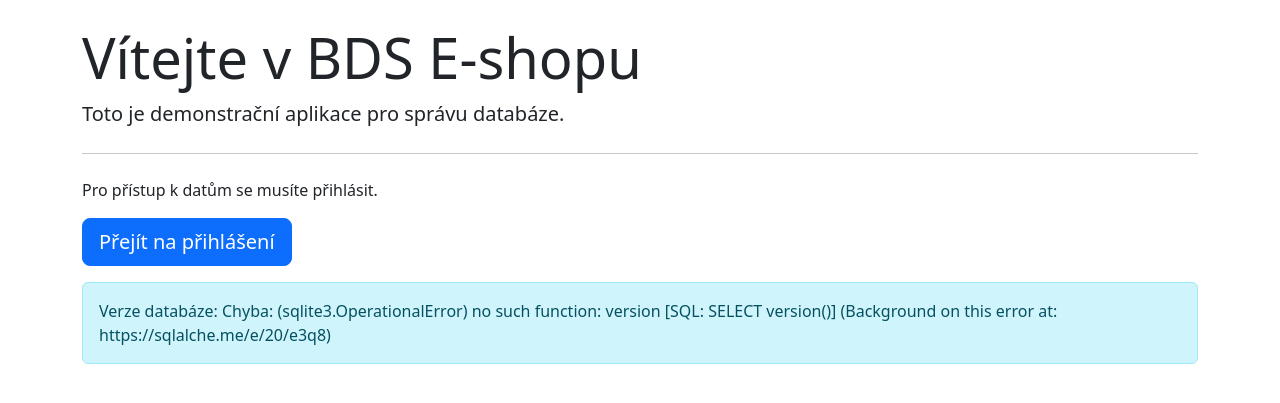
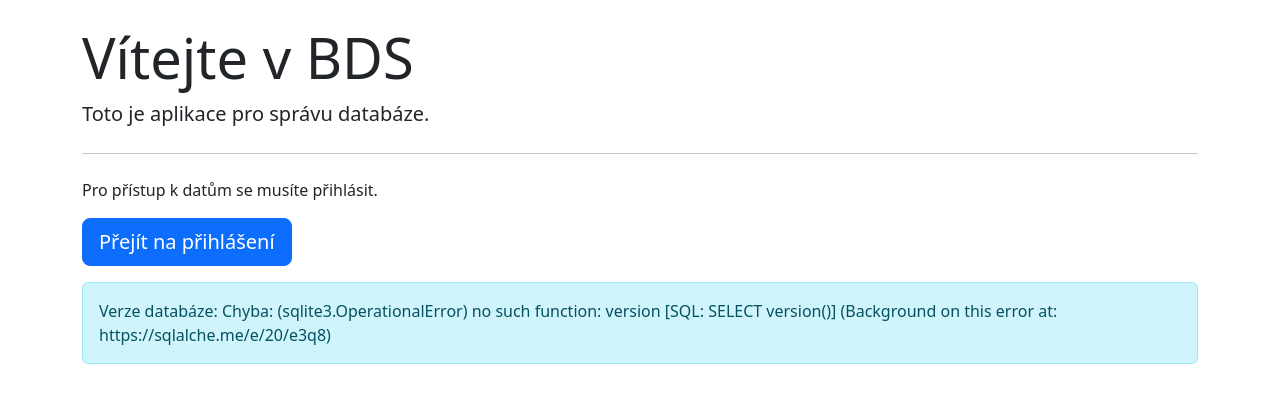
Before and after one commit to trojkry/bds3, a Flask app: page / in a window 1280 px wide. Shown: the part 76-479 px from the top of the page. Run offline with Flask 3, Linux system fonts and the light colour scheme; parts of the project's set-up code (start-up, migrations or seed data) failed here and were passed over.

Commit message:
minority changes

```diff
--- a/app/templates/index.html
+++ b/app/templates/index.html
@@ -2,13 +2,13 @@
 
 {% block content %}
 <div class="jumbotron mt-4">
-    <h1 class="display-4">Vítejte v BDS E-shopu</h1>
-    <p class="lead">Toto je demonstrační aplikace pro správu databáze.</p>
+    <h1 class="display-4">Vítejte v BDS</h1>
+    <p class="lead">Toto je aplikace pro správu databáze.</p>
     <hr class="my-4">
 
     {% if current_user.is_authenticated %}
         <p>Jste přihlášen jako <strong>{{ current_user.email }}</strong>.</p>
-        <a class="btn btn-primary btn-lg" href="#" role="button">Správa produktů</a>
+        <a class="btn btn-primary btn-lg" href="/products" role="button">Správa produktů</a>
     {% else %}
         <p>Pro přístup k datům se musíte přihlásit.</p>
         <a class="btn btn-primary btn-lg" href="{{ url_for('auth.login') }}" role="button">Přejít na přihlášení</a>
--- a/app/templates/sqli/login.html
+++ b/app/templates/sqli/login.html
@@ -144,7 +144,7 @@
                 <button type="button" class="list-group-item list-group-item-action attack-trigger"
                         data-user="admin' --" data-pass="cokoliv">
                     <div class="d-flex w-100 justify-content-between">
-                        <h6 class="mb-1 text-danger fw-bold">1. Komentářový útok (Classic)</h6>
+                        <h6 class="mb-1 text-danger fw-bold">1. Komentářový útok</h6>
                         <small>Target: Admin</small>
                     </div>
                     <p class="mb-1 small">
--- a/sql_scripts/ddl_schema.sql
+++ b/sql_scripts/ddl_schema.sql
@@ -242,10 +242,12 @@
 GRANT USAGE ON SCHEMA bds TO "bds-app";
 GRANT USAGE ON SCHEMA bds TO "bds-script";
 
-GRANT SELECT, INSERT, UPDATE, DELETE ON bds.orders TO "bds-app";
+GRANT SELECT, INSERT, UPDATE, DELETE ON ALL TABLES IN SCHEMA bds TO "bds-app";
 GRANT SELECT, INSERT, UPDATE, DELETE ON bds.order_item TO "bds-app";
-GRANT SELECT ON bds.v_app_user_safe TO "bds-app";
 GRANT USAGE, SELECT ON ALL SEQUENCES IN SCHEMA bds TO "bds-app";
 
 GRANT SELECT ON bds.product TO "bds-script";
 GRANT SELECT ON bds.category TO "bds-script";
+
+GRANT EXECUTE ON ALL FUNCTIONS IN SCHEMA bds TO "bds-app";
+GRANT EXECUTE ON ALL PROCEDURES IN SCHEMA bds TO "bds-app";
```
Also changed, not shown: sql_scripts/dml_data.sql (deleted), sql_scripts/queries.sql (deleted).
